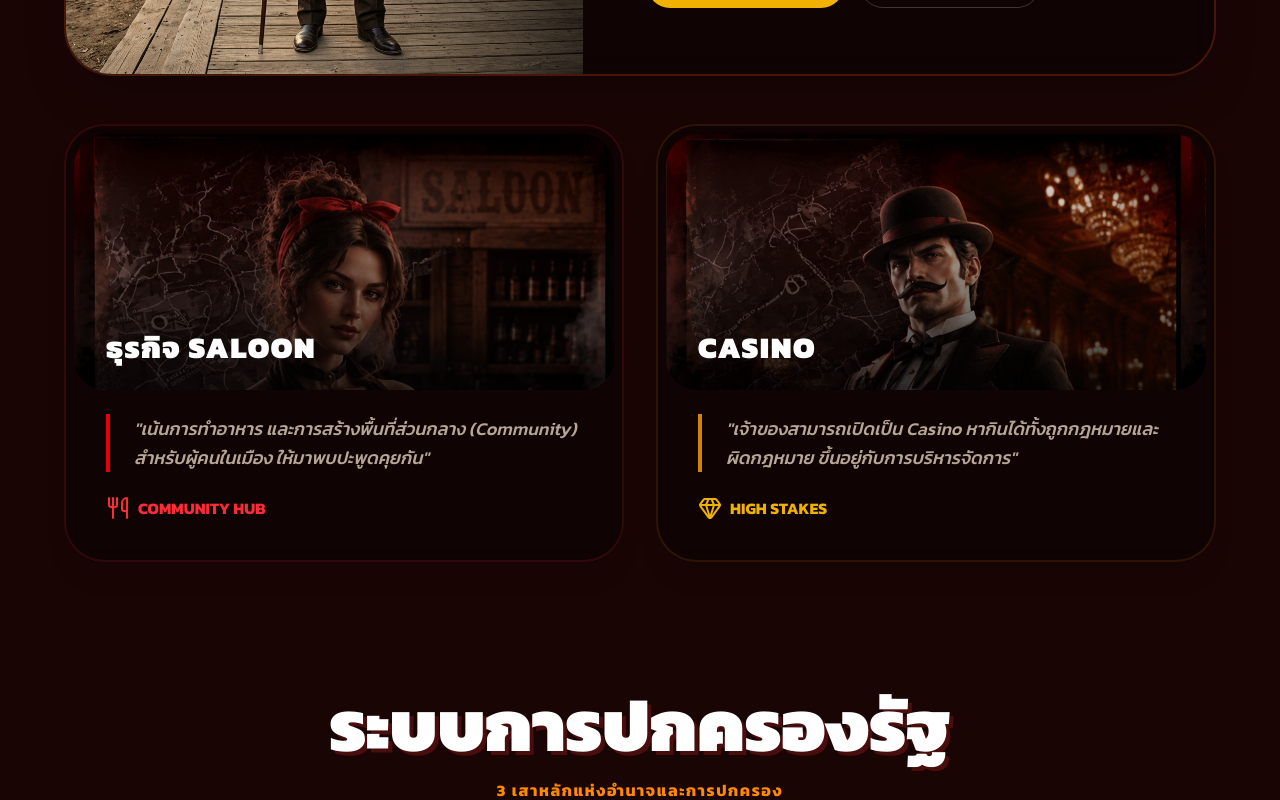
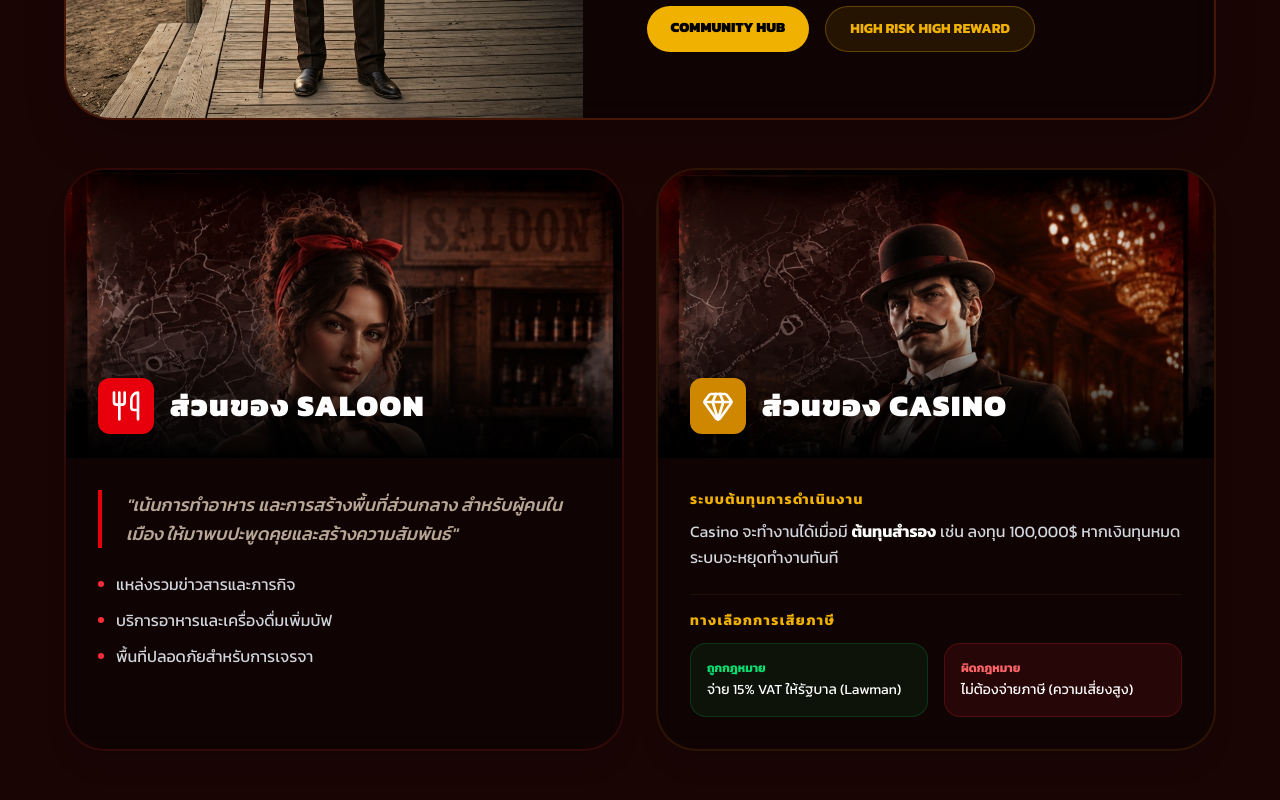
Before and after one commit to Rayzxls/Present, a React (Vite) app: page / in a window 1280 px wide. Shown: the part 4180-4980 px from the top of the page. Built offline with nearby package versions, Linux system fonts and the light colour scheme.

Commit message:
Unify Saloon & Casino business model and add investment/tax details

```diff
--- a/src/App.jsx
+++ b/src/App.jsx
@@ -380,12 +380,14 @@ const BusinessSection = () => {
       <div className="flex flex-col items-center mb-16">
         <div className="flex items-center gap-6 mb-4">
           <Landmark className="w-16 h-16 text-yellow-500 drop-shadow-[0_0_10px_rgba(234,179,8,0.5)]" />
-          <h2 className="text-5xl md:text-7xl font-black text-white [text-shadow:4px_4px_0px_#4a0d0d] uppercase">ระบบธุรกิจ</h2>
+          <h2 className="text-5xl md:text-7xl font-black text-white [text-shadow:4px_4px_0px_#4a0d0d] uppercase text-center">ธุรกิจ Saloon & Casino</h2>
         </div>
         <div className="w-32 h-2 bg-yellow-500 rounded-full" />
+        <p className="text-orange-100/60 mt-4 text-xl font-medium">โมเดลธุรกิจแบบบูรณาการ: อาหาร เครื่องดื่ม และการเสี่ยงโชค</p>
       </div>
 
       <div className="max-w-6xl mx-auto">
+        {/* Intro Highlight */}
         <div className="relative group overflow-hidden rounded-[3rem] border-2 border-orange-900/50 bg-black/40 backdrop-blur-lg mb-12 shadow-2xl">
           <div className="flex flex-col lg:flex-row items-stretch">
             <div className="w-full lg:w-[45%] h-[400px] lg:h-auto relative overflow-hidden">
@@ -395,57 +397,74 @@ const BusinessSection = () => {
             <div className="w-full lg:w-[55%] p-10 lg:p-16 flex flex-col justify-center">
               <div className="flex items-center gap-4 mb-8">
                 <div className="w-12 h-1 bg-yellow-500" />
-                <p className="text-yellow-500 font-bold uppercase tracking-widest text-lg">World Class Business</p>
+                <p className="text-yellow-500 font-bold uppercase tracking-widest text-lg">Unified Business Model</p>
               </div>
               <h3 className="text-3xl md:text-4xl font-bold text-white mb-8 leading-snug">
-                ธุรกิจจะถูกออกแบบมาให้ไม่ซ้ำกัน และจะถูกแบบออกมาให้ ทุกคนสามารถ เข้าถึงธุรกิจได้ ขึ้นอยู่กับ เจ้าของธุรกิจ และ ทีมงานตกลงกัน
+                Saloon และ Casino คือธุรกิจเดียวกันที่มอบประสบการณ์ครบวงจร ตั้งแต่การเป็นศูนย์รวมชุมชนไปจนถึงสถานบันเทิงยามค่ำคืน
               </h3>
-              <div className="flex gap-4">
-                <div className="px-6 py-3 rounded-full bg-yellow-500 text-black font-black uppercase text-sm">Exclusive Property</div>
-                <div className="px-6 py-3 rounded-full border border-white/20 text-white font-bold uppercase text-sm">Dynamic Economy</div>
+              <div className="flex flex-wrap gap-4">
+                <div className="px-6 py-3 rounded-full bg-yellow-500 text-black font-black uppercase text-sm">Community Hub</div>
+                <div className="px-6 py-3 rounded-full border border-yellow-500/30 bg-yellow-500/10 text-yellow-500 font-bold uppercase text-sm">High Risk High Reward</div>
               </div>
             </div>
           </div>
         </div>
 
-        <div className="grid grid-cols-1 md:grid-cols-2 gap-8">
-          <div className="group relative overflow-hidden rounded-[2.5rem] border-2 border-red-900/30 bg-black/40 backdrop-blur-md hover:border-red-500/50 transition-all p-2 shadow-xl">
-            <div className="flex flex-col h-full">
-              <div className="relative h-64 overflow-hidden rounded-[2rem] mb-6">
-                <img src="/saloon_cook.png" className="w-full h-full object-cover object-top group-hover:scale-110 transition-transform duration-700" alt="Cook" />
-                <div className="absolute inset-0 bg-gradient-to-t from-black/80 to-transparent" />
-                <div className="absolute bottom-6 left-8">
-                  <h4 className="text-3xl font-black text-white uppercase tracking-wider">ธุรกิจ Saloon</h4>
+        {/* Dual Branches Layout */}
+        <div className="grid grid-cols-1 lg:grid-cols-2 gap-8">
+          {/* Branch 1: Saloon Service */}
+          <div className="group relative overflow-hidden rounded-[2.5rem] border-2 border-red-900/30 bg-black/40 backdrop-blur-md hover:border-red-500/50 transition-all shadow-xl">
+            <div className="relative h-72 overflow-hidden">
+              <img src="/saloon_cook.png" className="w-full h-full object-cover object-top group-hover:scale-110 transition-transform duration-700" alt="Saloon" />
+              <div className="absolute inset-0 bg-gradient-to-t from-black via-black/20 to-transparent" />
+              <div className="absolute bottom-6 left-8 flex items-center gap-4">
+                <div className="p-3 bg-red-600 rounded-xl text-white shadow-lg"><Utensils className="w-8 h-8" /></div>
+                <h4 className="text-3xl font-black text-white uppercase tracking-wider">ส่วนของ Saloon</h4>
               </div>
             </div>
-              <div className="px-8 pb-8">
+            <div className="p-8">
               <p className="text-orange-100/70 text-lg leading-relaxed mb-6 font-medium italic border-l-4 border-red-600 pl-6">
-                  "เน้นการทำอาหาร และการสร้างพื้นที่ส่วนกลาง (Community) สำหรับผู้คนในเมือง ให้มาพบปะพูดคุยกัน"
+                "เน้นการทำอาหาร และการสร้างพื้นที่ส่วนกลาง สำหรับผู้คนในเมือง ให้มาพบปะพูดคุยและสร้างความสัมพันธ์"
               </p>
-                <div className="flex items-center gap-2 text-red-500 font-bold">
-                  <Utensils className="w-6 h-6" />
-                  <span>COMMUNITY HUB</span>
-                </div>
-              </div>
+              <ul className="space-y-3 text-gray-300">
+                <li className="flex items-center gap-3"><div className="w-1.5 h-1.5 rounded-full bg-red-500" /> แหล่งรวมข่าวสารและภารกิจ</li>
+                <li className="flex items-center gap-3"><div className="w-1.5 h-1.5 rounded-full bg-red-500" /> บริการอาหารและเครื่องดื่มเพิ่มบัฟ</li>
+                <li className="flex items-center gap-3"><div className="w-1.5 h-1.5 rounded-full bg-red-500" /> พื้นที่ปลอดภัยสำหรับการเจรจา</li>
+              </ul>
             </div>
           </div>
 
-          <div className="group relative overflow-hidden rounded-[2.5rem] border-2 border-yellow-900/30 bg-black/40 backdrop-blur-md hover:border-yellow-500/50 transition-all p-2 shadow-xl">
-            <div className="flex flex-col h-full">
-              <div className="relative h-64 overflow-hidden rounded-[2rem] mb-6">
+          {/* Branch 2: Casino Operation */}
+          <div className="group relative overflow-hidden rounded-[2.5rem] border-2 border-yellow-900/30 bg-black/40 backdrop-blur-md hover:border-yellow-500/50 transition-all shadow-xl">
+            <div className="relative h-72 overflow-hidden">
               <img src="/casino_interior.png" className="w-full h-full object-cover object-top group-hover:scale-110 transition-transform duration-700" alt="Casino" />
-                <div className="absolute inset-0 bg-gradient-to-t from-black/80 to-transparent" />
-                <div className="absolute bottom-6 left-8">
-                  <h4 className="text-3xl font-black text-white uppercase tracking-wider">Casino</h4>
+              <div className="absolute inset-0 bg-gradient-to-t from-black via-black/20 to-transparent" />
+              <div className="absolute bottom-6 left-8 flex items-center gap-4">
+                <div className="p-3 bg-yellow-600 rounded-xl text-white shadow-lg"><Gem className="w-8 h-8" /></div>
+                <h4 className="text-3xl font-black text-white uppercase tracking-wider">ส่วนของ Casino</h4>
               </div>
             </div>
-              <div className="px-8 pb-8">
-                <p className="text-orange-100/70 text-lg leading-relaxed mb-6 font-medium italic border-l-4 border-yellow-600 pl-6">
-                  "เจ้าของสามารถเปิดเป็น Casino หากินได้ทั้งถูกกฎหมายและผิดกฎหมาย ขึ้นอยู่กับการบริหารจัดการ"
+            <div className="p-8">
+              <div className="space-y-6">
+                <div>
+                  <h5 className="text-yellow-500 font-bold uppercase text-sm mb-2 tracking-widest">ระบบต้นทุนการดำเนินงาน</h5>
+                  <p className="text-gray-300 leading-relaxed">
+                    Casino จะทำงานได้เมื่อมี <span className="text-white font-bold">ต้นทุนสำรอง</span> เช่น ลงทุน 100,000$ หากเงินทุนหมด ระบบจะหยุดทำงานทันที
                   </p>
-                <div className="flex items-center gap-2 text-yellow-500 font-bold">
-                  <Gem className="w-6 h-6" />
-                  <span>HIGH STAKES</span>
+                </div>
+
+                <div className="pt-4 border-t border-yellow-900/20">
+                  <h5 className="text-yellow-500 font-bold uppercase text-sm mb-3 tracking-widest">ทางเลือกการเสียภาษี</h5>
+                  <div className="grid grid-cols-2 gap-4">
+                    <div className="bg-green-900/20 p-4 rounded-2xl border border-green-500/20">
+                      <p className="text-green-400 font-bold text-xs uppercase mb-1">ถูกกฎหมาย</p>
+                      <p className="text-white text-sm">จ่าย 15% VAT ให้รัฐบาล (Lawman)</p>
+                    </div>
+                    <div className="bg-red-900/20 p-4 rounded-2xl border border-red-500/20">
+                      <p className="text-red-400 font-bold text-xs uppercase mb-1">ผิดกฎหมาย</p>
+                      <p className="text-white text-sm">ไม่ต้องจ่ายภาษี (ความเสี่ยงสูง)</p>
+                    </div>
+                  </div>
                 </div>
               </div>
             </div>
```
Lines whose indentation alone changed are shown as unchanged.
